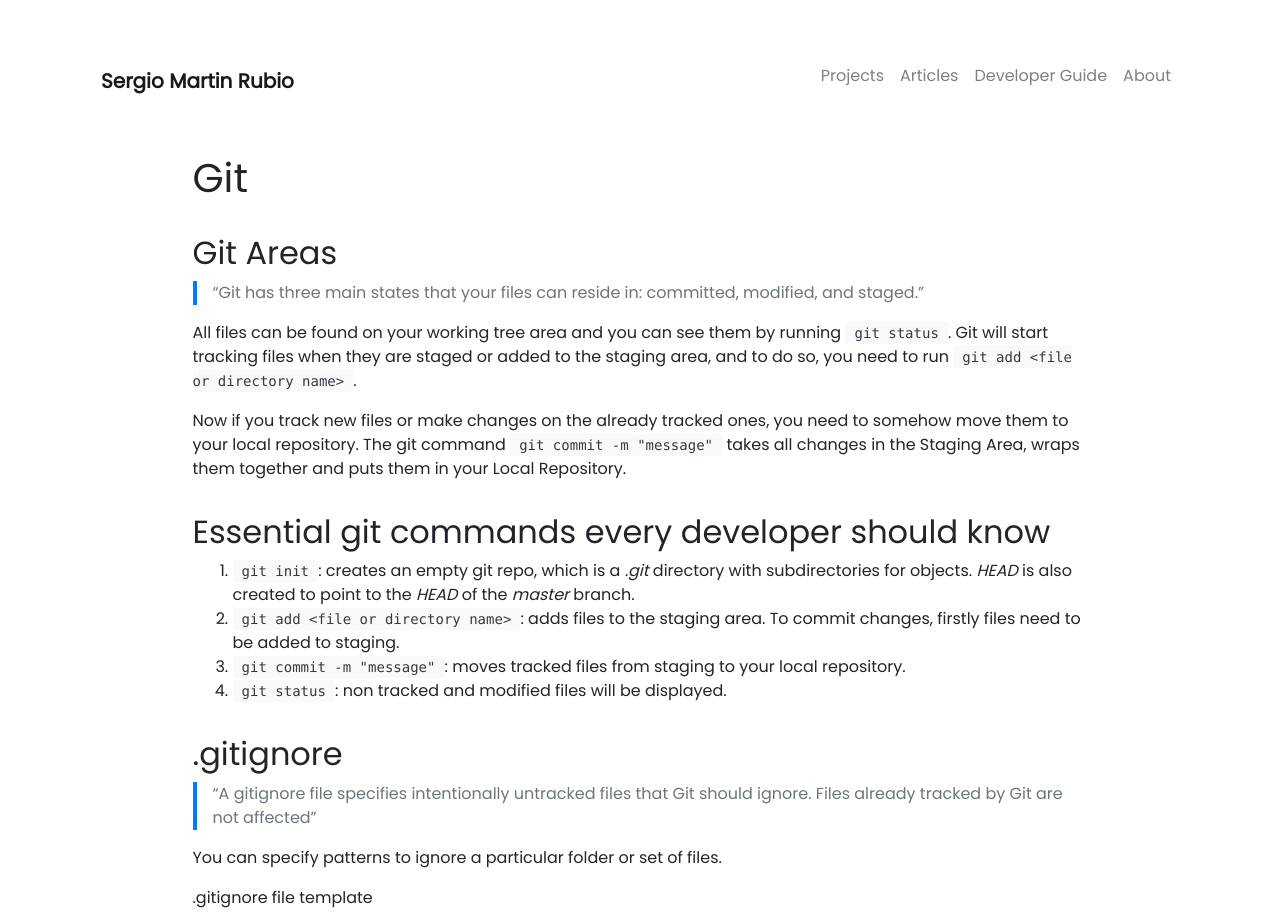
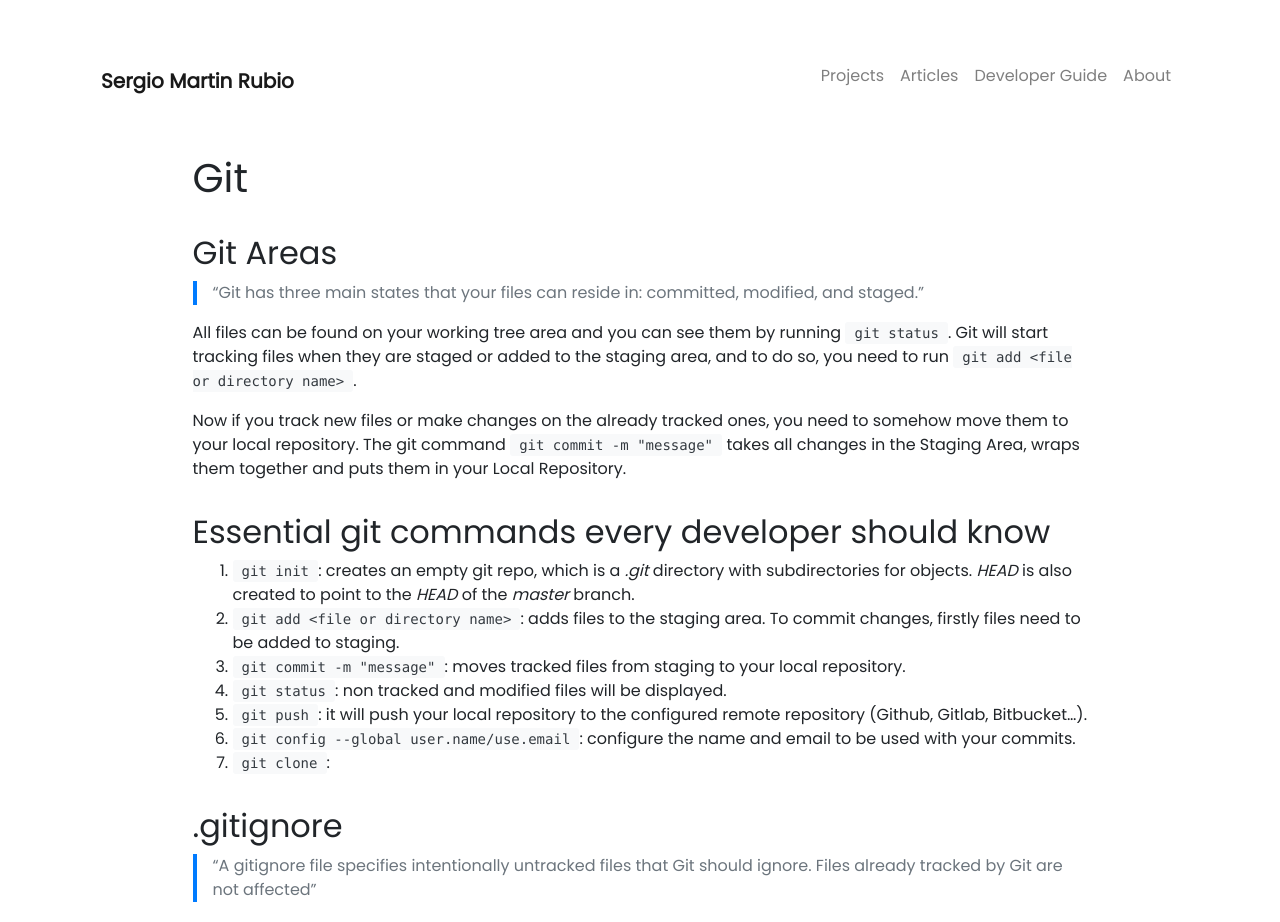
Before and after one commit to jackhman/sergio-martin-rubio-site, a Jekyll site: the page built from _tutorials/git.md, in a window 1280 px wide, cut to the strip 0-922 px from the top of the page. Built offline with Jekyll 4.4.1, drawn with Linux system fonts in a browser that asks for light colours; nearby versions of some CDN libraries; comment, search, counter and statistics services are not loaded.

Commit message:
update tutorial

```diff
--- a/_tutorials/git.md
+++ b/_tutorials/git.md
@@ -22,6 +22,9 @@ Now if you track new files or make changes on the already tracked ones, you need
 2. `git add <file or directory name>`: adds files to the staging area. To commit changes, firstly files need to be added to staging.
 3. `git commit -m "message"`: moves tracked files from staging to your local repository.
 4. `git status`: non tracked and modified files will be displayed.
+5. `git push`: it will push your local repository to the configured remote repository (Github, Gitlab, Bitbucket...).
+6. `git config --global user.name/use.email`: configure the name and email to be used with your commits.
+7. `git clone`:
 
 ## .gitignore
 
```
Also changed, not shown: other parts of _tutorials/git.md (+1 -1 lines).
